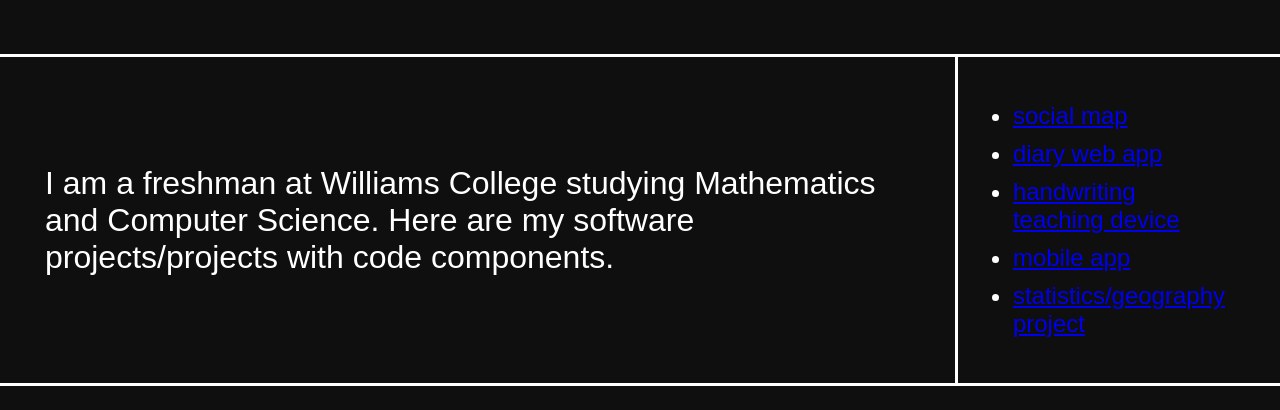
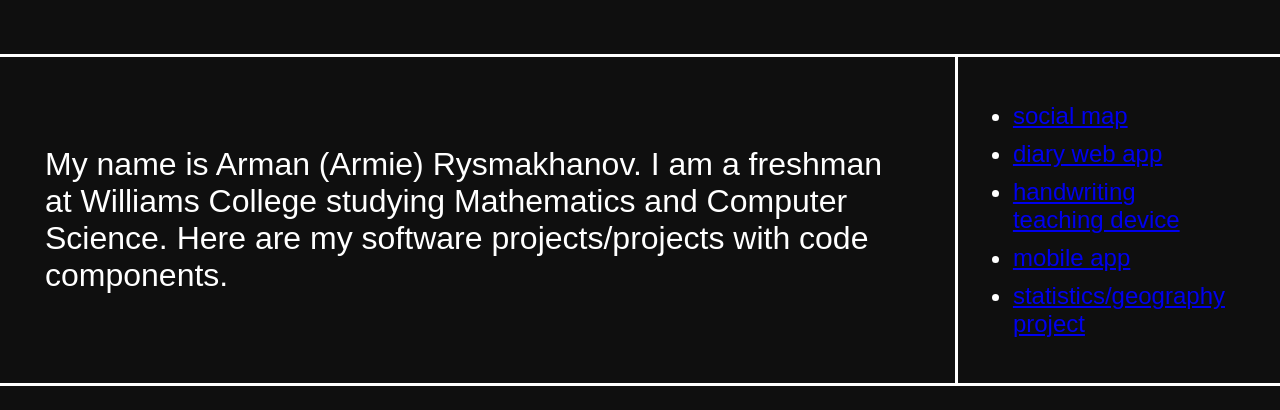
Before and after one commit to blackbirde71/blackbirde71.github.io, an Astro site: page / in a window 1280 px wide. Shown: the part 266-676 px from the top of the page. Built offline with nearby package versions, Linux system fonts and the light colour scheme; Astro itself is replaced by a stand-in of ours.

Commit message:
name clarification

```diff
--- a/src/pages/index.astro
+++ b/src/pages/index.astro
@@ -35,18 +35,24 @@
 				<div class="row">
 					<div class="box no-left center">
 						<p class="t bio">
-							I am a freshman at Williams College studying
-							Mathematics and Computer Science. Here are my
-							software projects/projects with code components.
+							My name is Arman (Armie) Rysmakhanov. I am a
+							freshman at Williams College studying Mathematics
+							and Computer Science. Here are my software
+							projects/projects with code components.
 						</p>
 					</div>
 					<div class="box no-right no-left">
 						<ul class="t menu">
 							<li><a href="#proj1">social map</a></li>
 							<li><a href="#proj2">diary web app</a></li>
-							<li><a href="#proj3">handwriting teaching device</a></li>
+							<li>
+								<a href="#proj3">handwriting teaching device</a>
+							</li>
 							<li><a href="#proj4">mobile app</a></li>
-							<li><a href="#proj5">statistics/geography project</a></li>
+							<li>
+								<a href="#proj5"
+									>statistics/geography project</a>
+							</li>
 						</ul>
 					</div>
 				</div>
```
